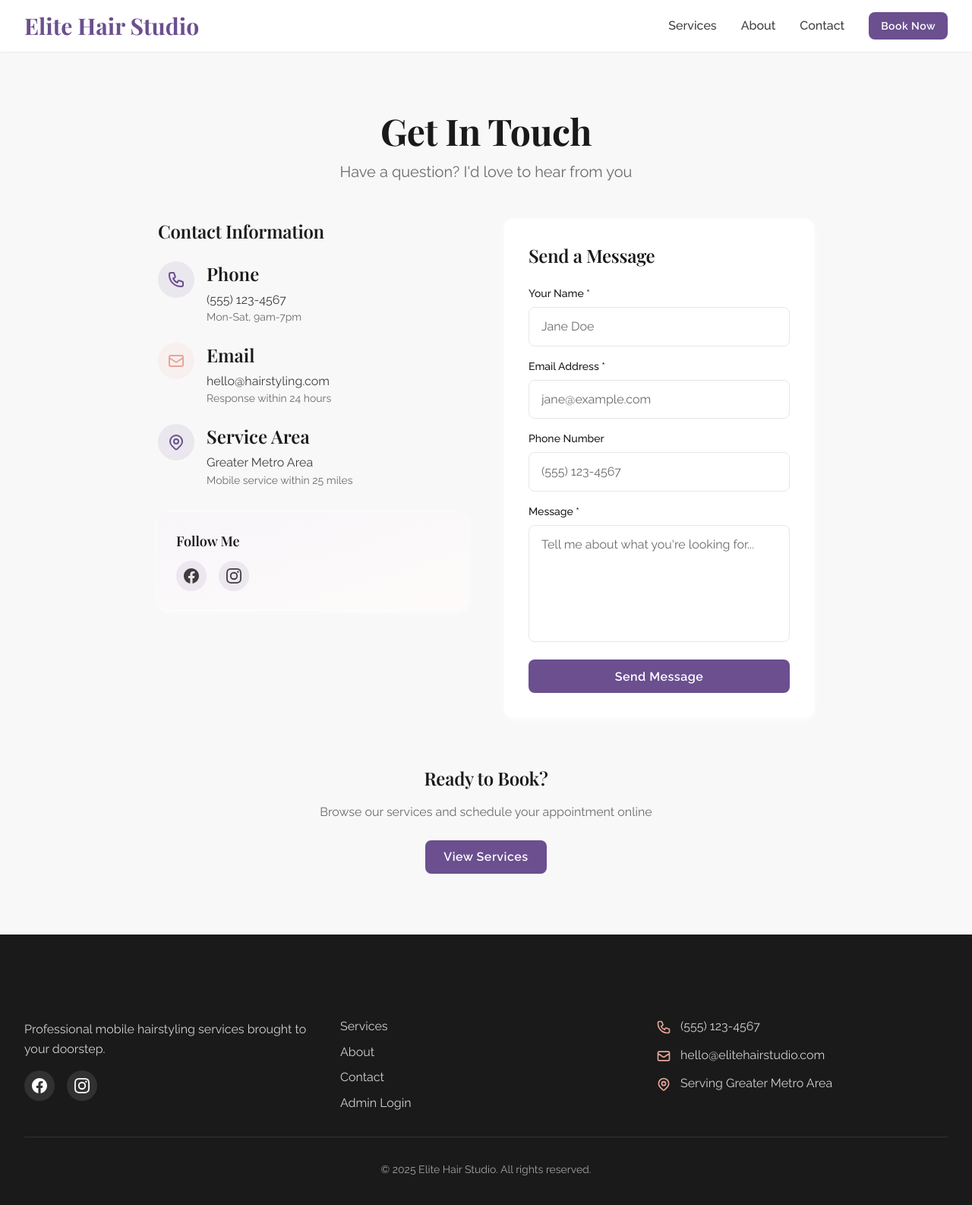
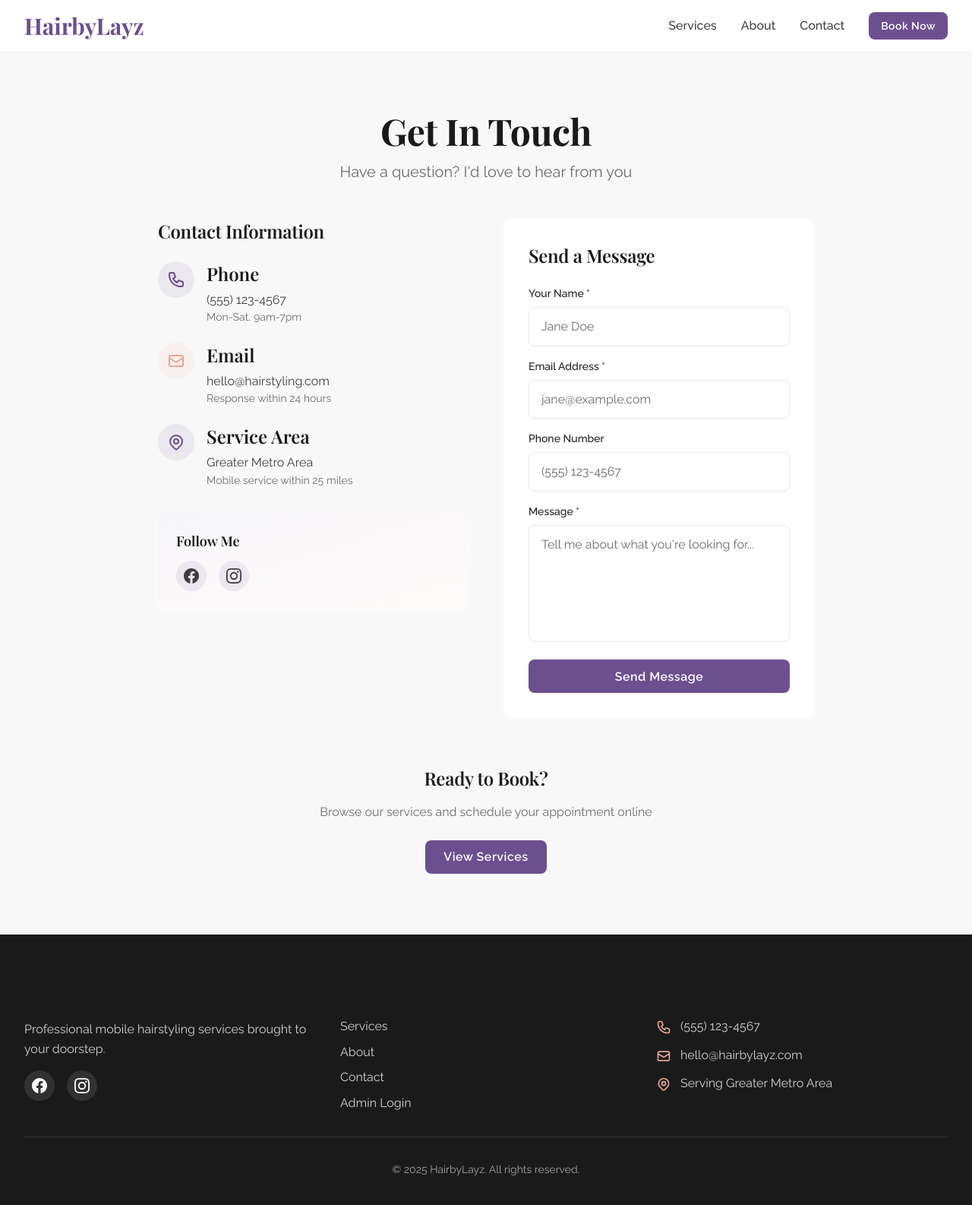
Before and after one commit to Beautymakinde/Mobile-Hairstyling-Booking-Site, a Next.js app: page /contact in a window 1280 px wide. Shown: the top 1586 px of the page at 76% size. Built offline with nearby package versions, Linux system fonts and the light colour scheme.

Commit message:
Update branding from Elite Hair Studio to HairbyLayz
- Updated site title and metadata
- Changed logo and business name throughout client site
- Updated email from elitehairstudio.com to hairbylayz.com
- Updated footer copyright
- Updated Google Calendar setup documentation with HairbyLayz branding

```diff
--- a/app/(client)/layout.tsx
+++ b/app/(client)/layout.tsx
@@ -14,7 +14,7 @@ export default function ClientLayout({ children }: { children: ReactNode }) {
           <div className="flex items-center justify-between">
             {/* Logo */}
             <Link href="/" className="text-2xl md:text-3xl font-playfair font-bold text-primary hover:text-primary-light transition-colors">
-              Elite Hair Studio
+              HairbyLayz
             </Link>
 
             {/* Desktop Navigation */}
@@ -100,7 +100,7 @@ export default function ClientLayout({ children }: { children: ReactNode }) {
           <div className="grid md:grid-cols-3 gap-8 mb-8">
             {/* Column 1 */}
             <div>
-              <h3 className="text-2xl font-playfair font-bold mb-4">Elite Hair Studio</h3>
+              <h3 className="text-2xl font-playfair font-bold mb-4">HairbyLayz</h3>
               <p className="text-white/80 mb-4 font-raleway">
                 Professional mobile hairstyling services brought to your doorstep.
               </p>
@@ -159,7 +159,7 @@ export default function ClientLayout({ children }: { children: ReactNode }) {
                   <svg className="w-5 h-5 mt-1 flex-shrink-0 text-secondary" fill="none" stroke="currentColor" viewBox="0 0 24 24">
                     <path strokeLinecap="round" strokeLinejoin="round" strokeWidth={2} d="M3 8l7.89 5.26a2 2 0 002.22 0L21 8M5 19h14a2 2 0 002-2V7a2 2 0 00-2-2H5a2 2 0 00-2 2v10a2 2 0 002 2z" />
                   </svg>
-                  <span>hello@elitehairstudio.com</span>
+                  <span>hello@hairbylayz.com</span>
                 </li>
                 <li className="flex items-start gap-3">
                   <svg className="w-5 h-5 mt-1 flex-shrink-0 text-secondary" fill="none" stroke="currentColor" viewBox="0 0 24 24">
@@ -174,7 +174,7 @@ export default function ClientLayout({ children }: { children: ReactNode }) {
 
           {/* Bottom Bar */}
           <div className="border-t border-white/10 pt-8 text-center text-white/60 text-sm font-raleway">
-            <p>© {new Date().getFullYear()} Elite Hair Studio. All rights reserved.</p>
+            <p>© {new Date().getFullYear()} HairbyLayz. All rights reserved.</p>
           </div>
         </div>
       </footer>
--- a/app/layout.tsx
+++ b/app/layout.tsx
@@ -17,7 +17,7 @@ const raleway = Raleway({
 })
 
 export const metadata: Metadata = {
-  title: 'Elite Hair Studio - Mobile Hairstyling',
+  title: 'HairbyLayz - Mobile Hairstyling',
   description: 'Professional mobile hairstyling services. Book your appointment today.',
 }
 
```
Also changed, not shown: 2 other files (tests, documents, lock files or other folders).
